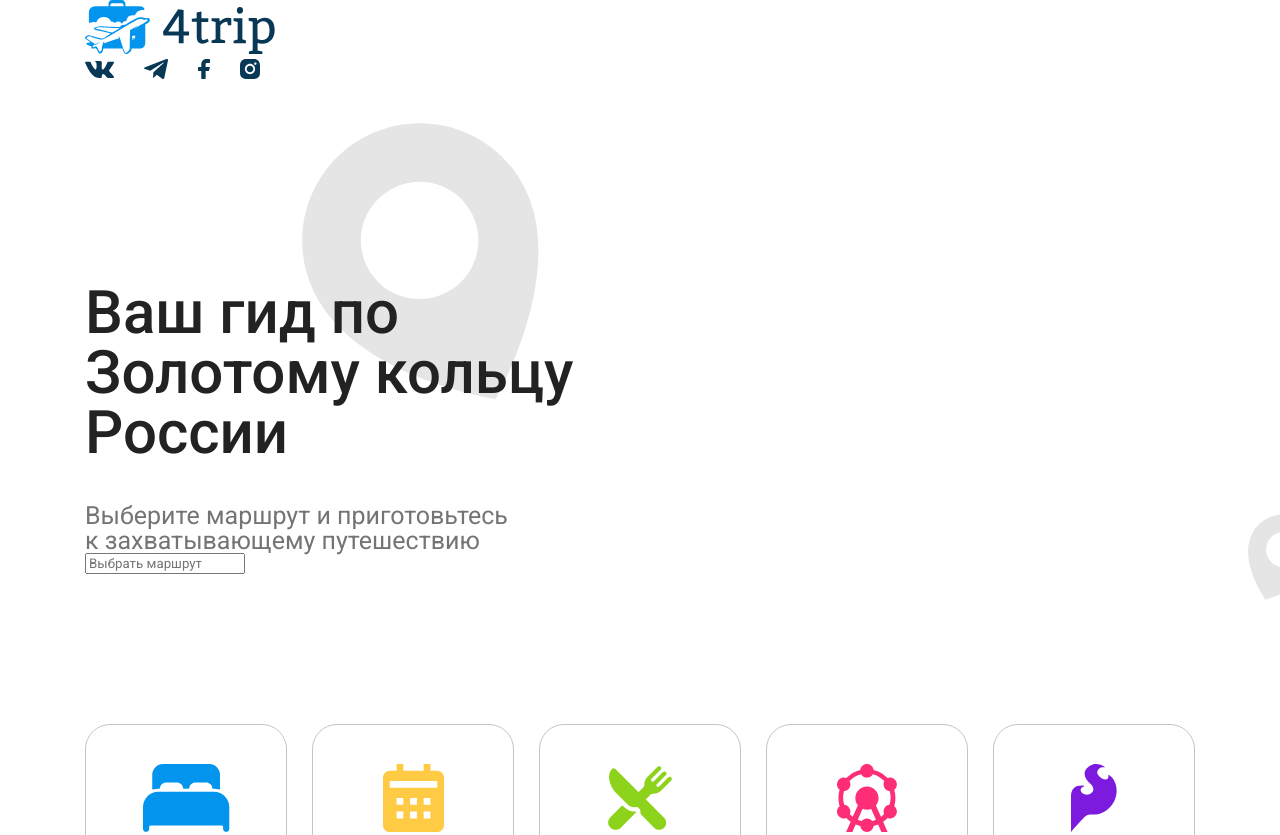
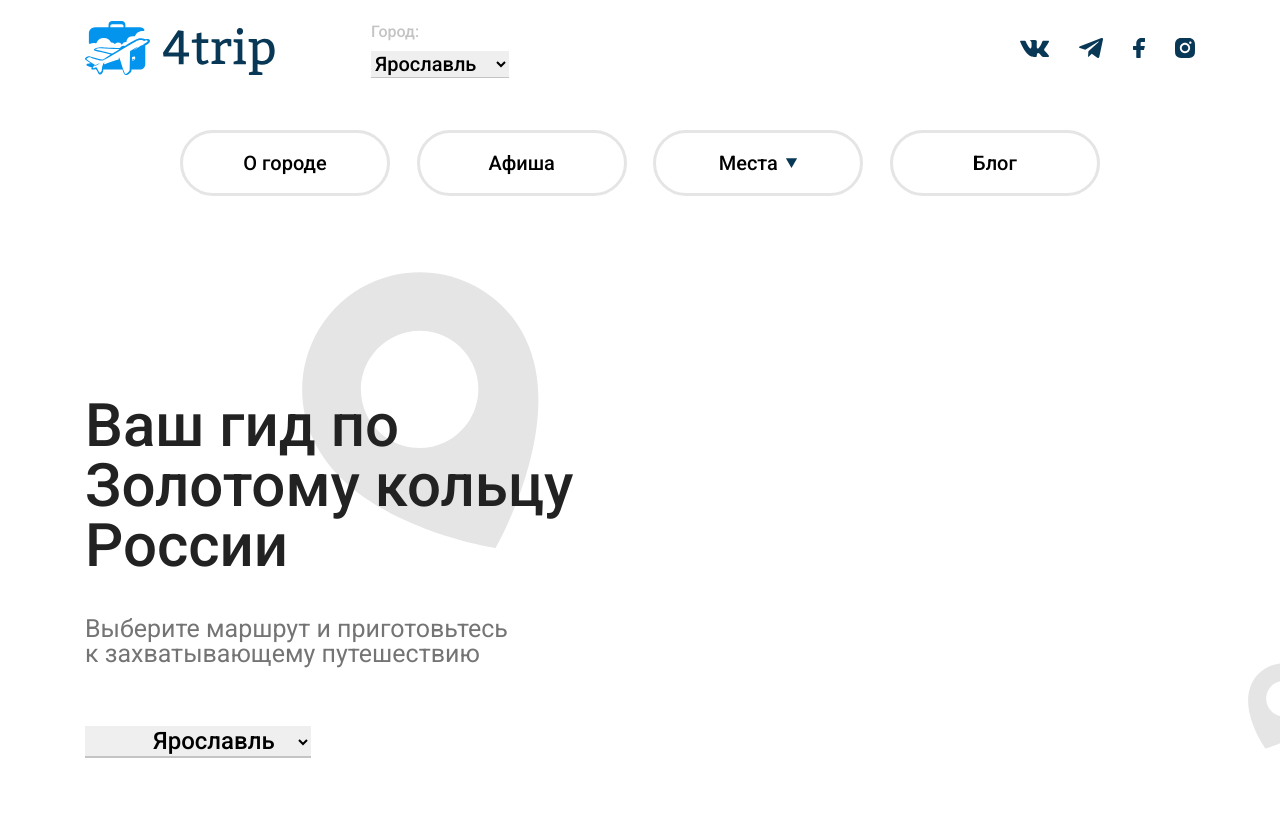
Before and after one commit to Dencho97/4trip, a website: page index.html in a window 1280 px wide. Shown: the top 835 px of the page. Drawn offline with Linux system fonts and the light colour scheme.

Commit message:
add code

```diff
--- a/index.html
+++ b/index.html
@@ -8,10 +8,21 @@
 	<title>Главная</title>
 </head>
 <body>
-	<header class="header">
+	<header class="header" id="header">
 		<div class="container">
+			<div class="header__top">
 				<div class="header__left">
-				<a href="" class="header_logo"><img src="dist/assets/logo.svg" alt=""></a>
+					<a href="" class="header__left_logo">
+						<img src="dist/assets/logo.svg">
+					</a>
+					<div class="header__left__select-city">
+						<span class="header__left__select-city_title">Город:</span>
+						<select class="header__left__select-city_select">
+							<option value="">Ярославль</option>
+							<option value="">Ярославль 2</option>
+							<option value="">Ярославль 3</option>
+						</select>
+					</div>
 				</div>
 				<div class="header__right">
 					<ul class="header_socials">
@@ -46,6 +57,44 @@
 					</ul>
 				</div>
 			</div>
+			<div class="row">
+				<div class="col-lg-10 offset-lg-1">
+					<ul class="header_menu">
+						<li><a href="">О городе</a></li>
+						<li><a href="">Афиша</a></li>
+						<li>
+							<span>Места <img src="dist/assets/dropdown.svg" alt=""></span>
+							<ul>
+								<li><a href="">Интересное</a></li>
+								<li><a href="">Отдохнуть</a></li>
+								<li><a href="">Поесть</a></li>
+								<li><a href="">Развлечения</a></li>
+							</ul>
+						</li>
+						<li><a href="">Блог</a></li>
+					</ul>
+				</div>
+			</div>
+			<div class="header_sticky">
+				<a href="" class="header__left_logo">
+					<img src="dist/assets/logo-mini.svg">
+				</a>
+				<ul class="header_menu">
+					<li><a href="">О городе</a></li>
+					<li><a href="">Афиша</a></li>
+					<li>
+						<span>Места <img src="dist/assets/dropdown.svg" alt=""></span>
+						<ul>
+							<li><a href="">Интересное</a></li>
+							<li><a href="">Отдохнуть</a></li>
+							<li><a href="">Поесть</a></li>
+							<li><a href="">Развлечения</a></li>
+						</ul>
+					</li>
+					<li><a href="">Блог</a></li>
+				</ul>
+			</div>
+		</div>
 	</header>
 	<section class="block-top" style="background-image: url('dist/assets/back-main-top.svg');">
 		<div class="container">
@@ -55,7 +104,11 @@
 						Ваш гид по<br>Золотому кольцу<br>России
 					</p>
 					<p class="subtitle-1">Выберите маршрут и приготовьтесь<br>к захватывающему путешествию</p>
-					<input type="text" name="select-way" placeholder="Выбрать маршрут">
+					<select name="select-way" class="block-top_select-way">
+						<option value="">Ярославль</option>
+						<option value="">Ярославль 2</option>
+						<option value="">Ярославль 3</option>
+					</select>
 				</div>
 			</div>
 			<div class="block-top__categories">
--- a/src/style.scss
+++ b/src/style.scss
@@ -290,6 +290,15 @@ a {
 	@include bg(auto);
 	&_title {
 		margin: 200px 0 0 0;
+	}
+	&_select-way {
+		border: none;
+		border-bottom: 2px solid #C4C4C4;
+		font-size: 1.5rem;
+		font-weight: $medium;
+		margin: 60px 0 0 0;
+		outline: none;
+		padding: 0 0 0 64px;
 	}
 	&__categories {
 		display: flex;
```
Also changed, not shown: dist/style.css, 1 other file. Lines whose indentation alone changed are shown as unchanged.
